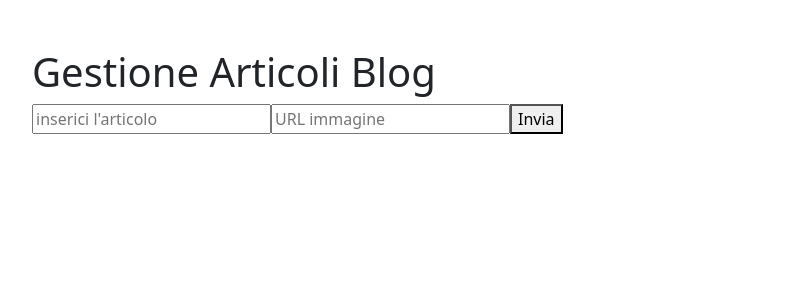
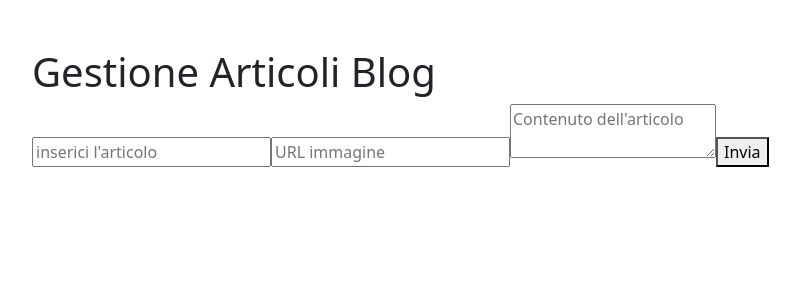
Before and after one commit to giuseppemsabino/react-form-multifield, a React (Vite) app: page / in a window 1280 px wide. Shown: the top 300 px of the page, without its empty margins (50-850 px from the left). Built offline with nearby package versions, Linux system fonts and the light colour scheme.

Commit message:
coments fixed and textarea added

```diff
--- a/src/App.jsx
+++ b/src/App.jsx
@@ -40,6 +40,8 @@ function App() {
       <div className="container">
         <h1 className="mt-5">Gestione Articoli Blog</h1>
         <form onSubmit={handleFormSubmit}>
+
+          {/* title camp */}
           <input
             type="text"
             name="title"
@@ -48,6 +50,7 @@ function App() {
             placeholder="inserici l'articolo"
           />
 
+          {/* image camp */}
           <input
             type="text"
             name="image"
@@ -55,6 +58,14 @@ function App() {
             onChange={handleInputChange}
             placeholder="URL immagine"
           />
+
+          {/* content camp  */}
+          <textarea
+              name="content"
+              value={formData.content}
+              onChange={handleInputChange}
+              placeholder="Contenuto dell'articolo"
+            ></textarea>
 
           <button type="submit">Invia</button>
         </form>
```
